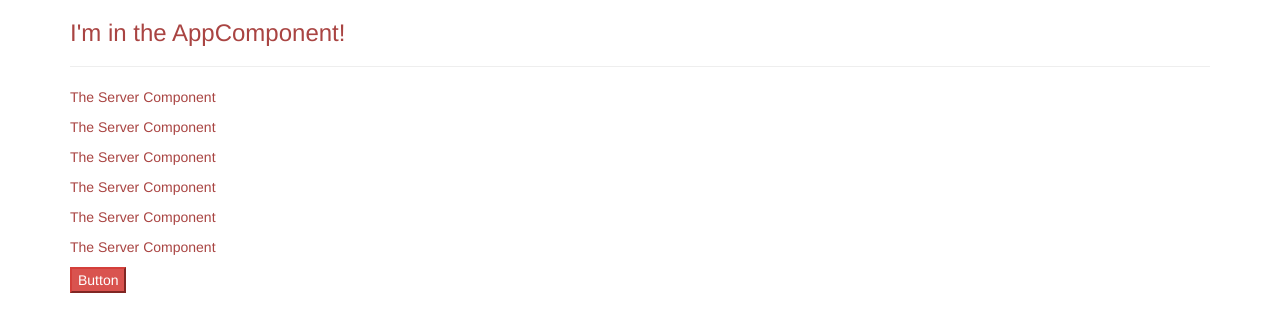
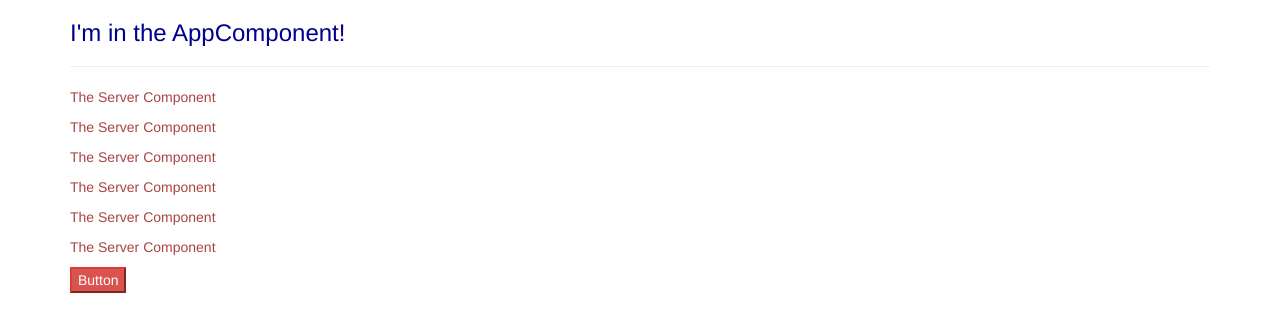
Before and after one commit to ArekSzreiber/Udemy-Angular, an Angular app: page / in a window 1280 px wide. Shown: the top 332 px of the page. Built offline with nearby package versions, Linux system fonts and the light colour scheme.

Commit message:
21. Working with Component Styles

```diff
--- a/src/app/app.component.css
+++ b/src/app/app.component.css
@@ -0,0 +1,3 @@
+h3 {
+  color: dodgerblue;
+}
--- a/src/app/app.component.ts
+++ b/src/app/app.component.ts
@@ -1,9 +1,14 @@
-import { Component } from '@angular/core';
+import {Component} from '@angular/core';
 
 @Component({
   selector: 'app-root',
   templateUrl: './app.component.html',
-  styleUrls: ['./app.component.css']
+  // styleUrls: ['./app.component.css']
+  styles: [`
+    h3 {
+      color: darkblue;
+    }
+  `]
 })
 export class AppComponent {
   name = 'Arkadiusz';
```
